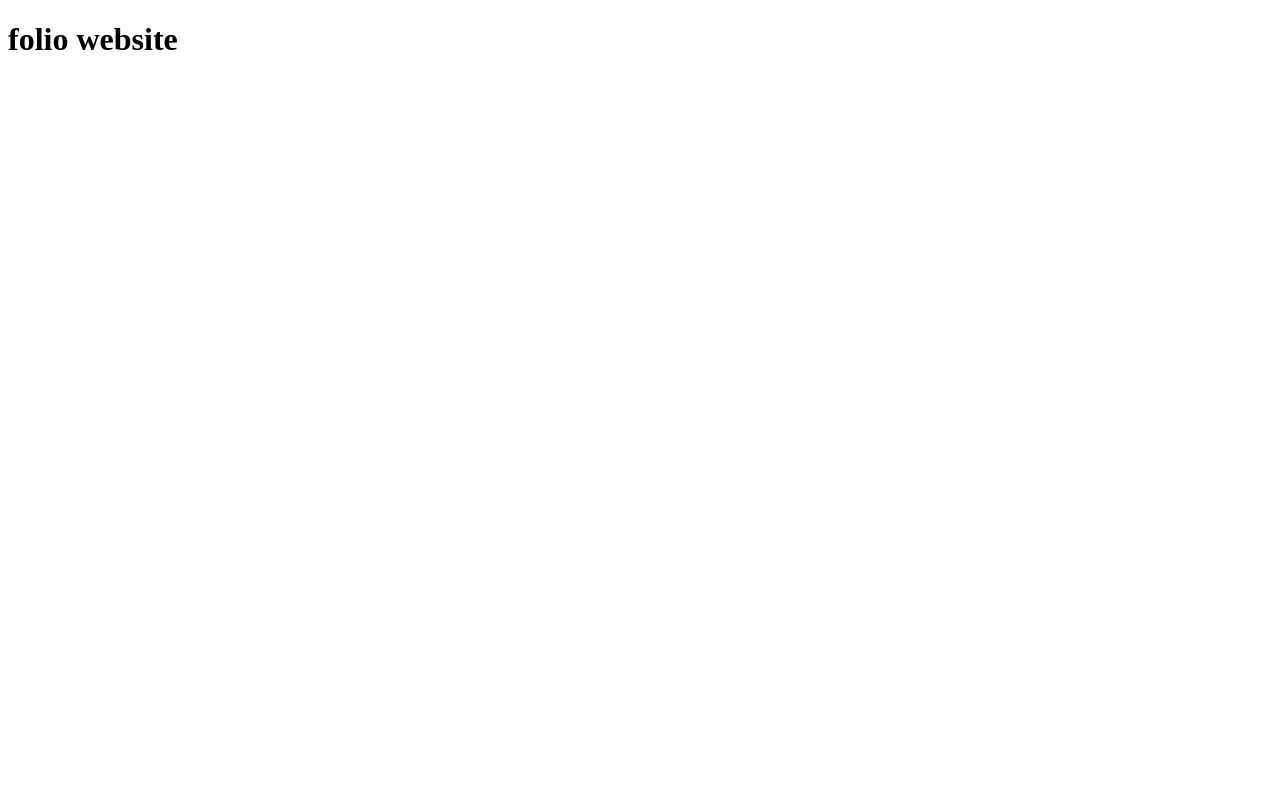
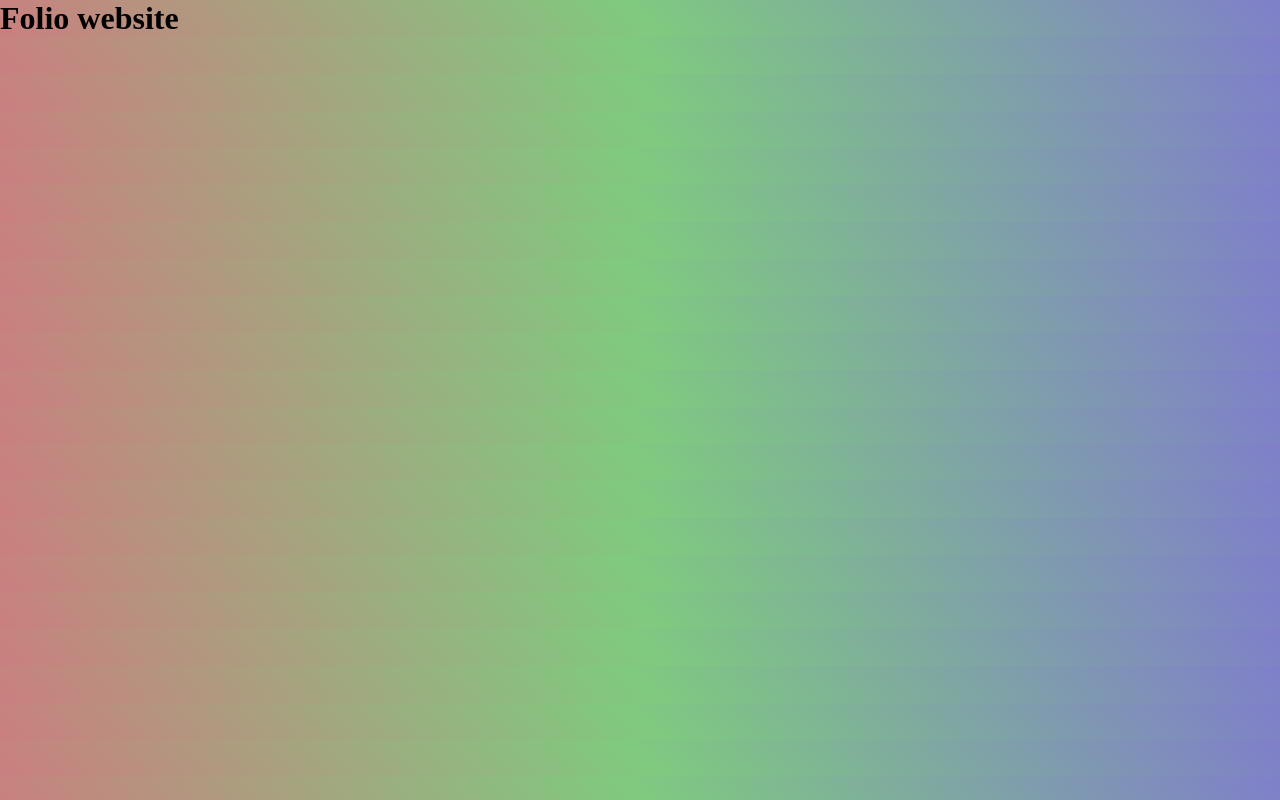
Before and after one commit to Rashid-Farid786/Portfolio, a plain HTML site: page index.html in a window 1280 px wide. Drawn offline with Linux system fonts and the light colour scheme.

Commit message:
secong commit

```diff
--- a/css/style.css
+++ b/css/style.css
@@ -0,0 +1,9 @@
+*{
+    padding:0;
+    margin:0;
+    box-sizing: border-box;
+    transition: all .5;
+}
+body{
+    background: linear-gradient(45deg,rgba(150,0,0,0.5),rgba(0,150,0,0.5),rgba(0,0,150,0.5));
+}
--- a/index.html
+++ b/index.html
@@ -7,7 +7,7 @@
     <title>Port Folio Website</title>
 </head>
 <body>
-    <h1> folio website</h1>
+    <h1>Folio website</h1>
     <script type="javascript/text" src="ja/main.js"></script>
 </body>
 </html>
```
